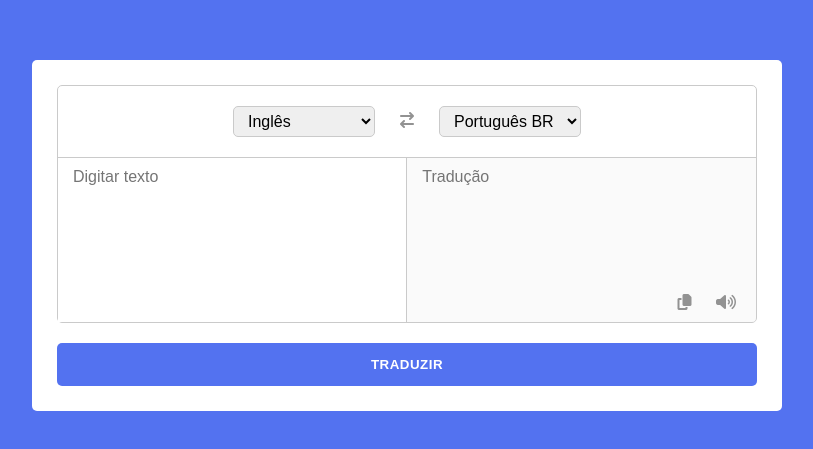
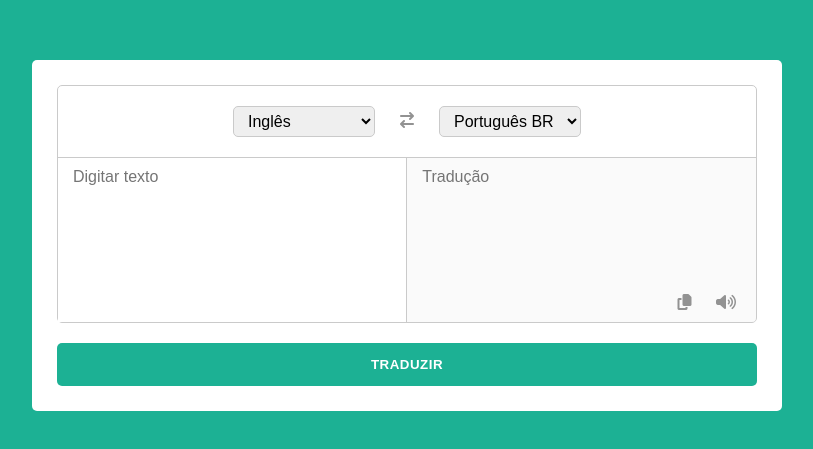
Before and after one commit to WellingtonSilva12/translate-js, a plain HTML site: page index.html in a window 1280 px wide. Shown: the part 165-614 px from the top of the page, without its empty margins (233-1046 px from the left). Drawn offline with Linux system fonts and the light colour scheme.

Commit message:
update color

```diff
--- a/style.css
+++ b/style.css
@@ -1,5 +1,5 @@
 :root {
-  --primary-color: #5372f0;
+  --primary-color: #1cb194;
   --line-color: #cacaca;
   --icon-color: #929292;
   --icon-hover-color: #696969;
```
